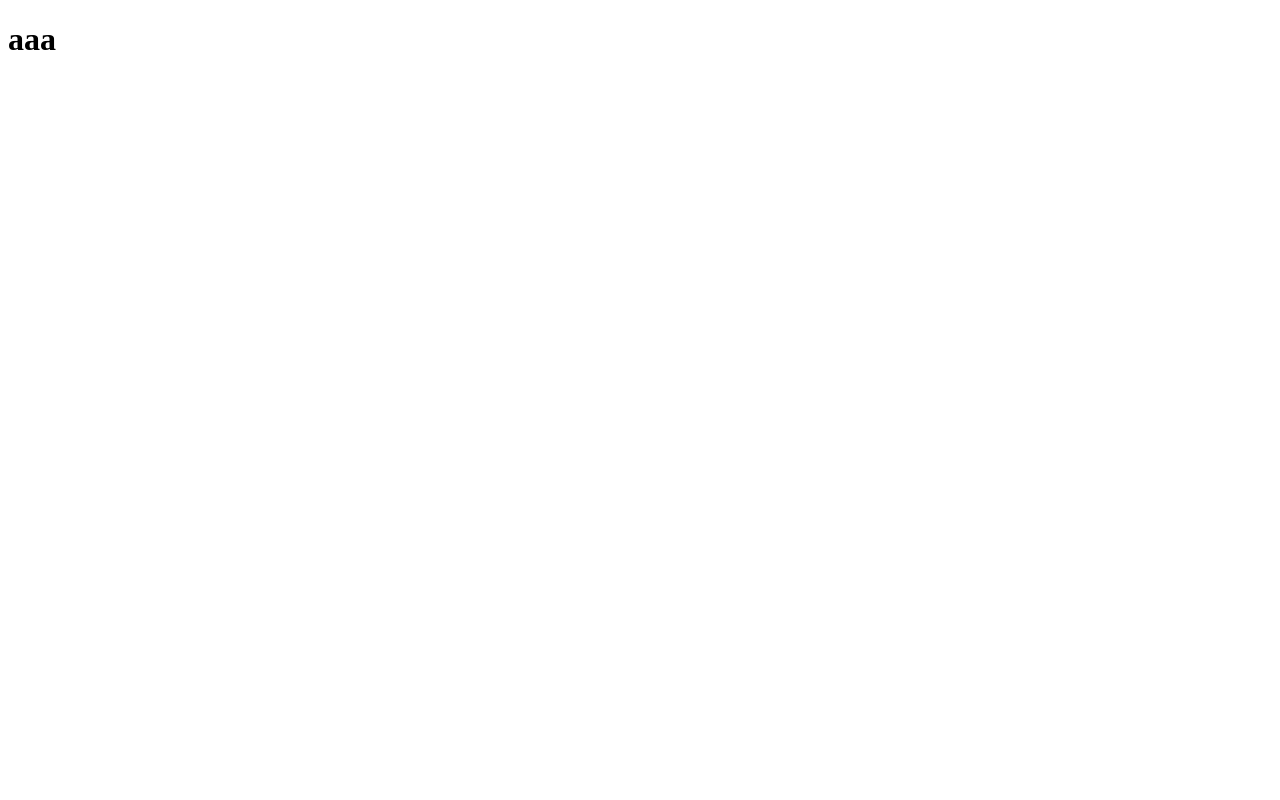
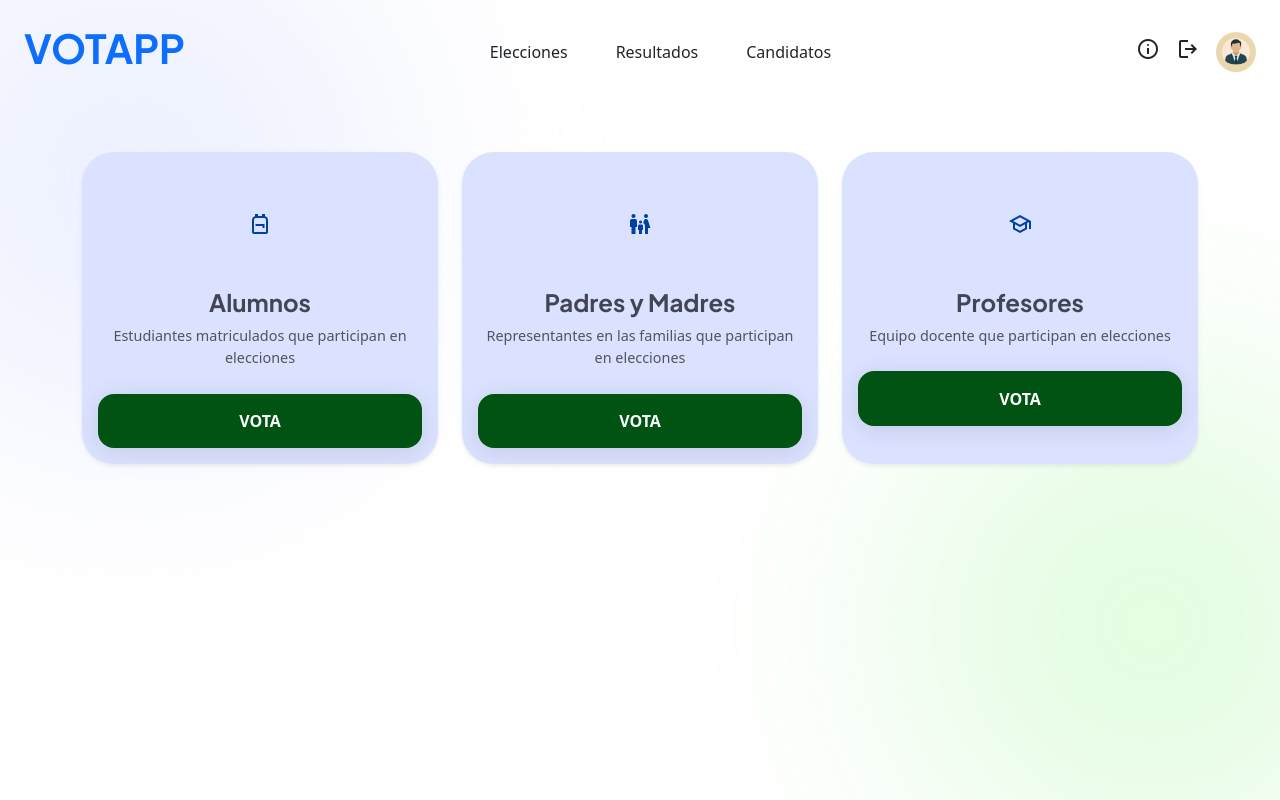
Before and after one commit to Alex9902/votapp, a plain HTML site: page frontend/views/home.html in a window 1280 px wide. Drawn offline with nearby package versions, Linux system fonts and the light colour scheme.

Commit message:
Front - feat: creación de weComponent card y header + /home a editar

```diff
--- /dev/null
+++ b/frontend/assets/components/card.js
@@ -0,0 +1,36 @@
+class CardComponent extends HTMLElement {
+    connectedCallback() {
+        const icono = this.getAttribute('icono');
+        const titulo = this.getAttribute('titulo');
+        const descripcion = this.getAttribute('descripcion');
+        const botonText = this.getAttribute('boton-text');
+
+        this.innerHTML = `
+        <div class="card text-center h-100 border-0 shadow-sm position-relative card-component">
+            <!-- Icono -->
+            <div class="d-flex align-items-center justify-content-center mx-auto mt-3 mb-4 icono-card">
+                <span class="material-symbols-outlined">
+                    ${icono}
+                </span>
+            </div>
+
+            <!-- Título -->
+            <h2 class="fuente-titular fw-bold mb-2">
+                ${titulo}
+            </h2>
+
+            <!-- Descripción -->
+            <p class="text-muted mb-4">
+                ${descripcion}
+            </p>
+
+            <!-- Botón -->
+            <button class="btn w-100 fw-bold">
+                ${botonText}
+            </button>
+        </div>
+        `;
+    }
+}
+
+customElements.define('app-card', CardComponent);
--- a/frontend/assets/components/header.js
+++ b/frontend/assets/components/header.js
@@ -1,21 +1,29 @@
-class Header extends HTMLElement{
-    connectedCallback(){
+class Header extends HTMLElement {
+    connectedCallback() {
 
         this.innerHTML = `
         <header>
-            <nav>
-                <a href="../views/dashboard.html"><h1 class="fuente-titular">VOTAPP</h1></a>
-                <div class="">
+        <nav class="d-flex justify-content-between align-items-center p-4">
+            <a class=" text-decoration-none" href="./home.html">
+                <h1 class="fuente-titular">VOTAPP</h1>
+            </a>
+
+            <div class="d-flex gap-5">
                 <a>Elecciones</a>
                 <a>Resultados</a>
                 <a>Candidatos</a>
             </div>
-                <div>
-                    <a></a>
+
+            <div class="d-flex gap-3 align-items-center">
+                <a><span class="material-symbols-outlined">info</span></a>
+                <a><span class="material-symbols-outlined">logout</span></a>
+                <a class="d-block" style="width: 40px; height: 40px;">
+                    <img class="w-100 h-100 object-fit-cover rounded-circle" src="../assets/static/user.png">
+                </a>
             </div>
         </nav>
     </header>
         `
     }
 }
-coustomElements.define('app-header', Header);
+customElements.define('app-header', Header);
--- /dev/null
+++ b/frontend/assets/styles/card.css
@@ -0,0 +1,47 @@
+
+.card-component {
+    border-radius: 2rem;
+    background-color: var(--primario-fijo);
+    padding: 1rem;
+}
+
+.icono-card {
+    width: 5rem;
+    height: 5rem;
+    background-color: var(--primario-fijo);
+    border-radius: 1.5rem;
+    display: flex;
+    align-items: center;
+    justify-content: center;
+    transition: transform 0.3s;
+    color: var(--primario);
+    font-size: 2.5rem;
+}
+
+.icono-card:hover {
+    transform: scale(1.1);
+}
+
+.card-component h2 {
+    font-size: 1.5rem;
+    color: var(--texto-variante);
+}
+
+.card-component p {
+    font-size: 0.9rem;
+    line-height: 1.4rem;
+    color: var(--contorno-variante);
+}
+
+.card-component button {
+    background-color: var(--terciario);
+    color: var(--sobre-terciario);
+    padding: 0.9rem;
+    border-radius: 1rem;
+    box-shadow: 0 4px 24px rgba(0, 0, 0, 0.1);
+    transition: all 0.2s;
+}
+
+.card-component button:hover {
+    opacity: 0.9;
+}
--- a/frontend/assets/styles/global.css
+++ b/frontend/assets/styles/global.css
@@ -15,14 +15,32 @@
     --sobre-primario-fijo: #001847;
 }
 
-body {
-    margin: 0;
-    padding: 0;
-    font-family: 'Inter', sans-serif;
-    background-color: var(--superficie);
-    color: #1b1b1e;
-    margin: 0;
-    overflow-x: hidden;
+body::before,
+body::after {
+    content: "";
+    position: fixed;
+    width: 40vw;
+    height: 40vw;
+    border-radius: 50%;
+    filter: blur(120px);
+    z-index: -1;
+    pointer-events: none;
+}
+
+/*Bola1*/
+body::before {
+    top: -10%;
+    left: -10%;
+    background: var(--primario-fijo);
+    opacity: 0.5;
+}
+
+/*Bol2*/
+body::after {
+    bottom: -10%;
+    right: -10%;
+    background: #a3f69c;
+    opacity: 0.3;
 }
 
 .fuente-titular {
--- a/frontend/views/home.html
+++ b/frontend/views/home.html
@@ -1,14 +1,56 @@
 <!DOCTYPE html>
-<html lang="en">
+<html lang="es">
+
 <head>
     <meta charset="UTF-8">
     <meta name="viewport" content="width=device-width, initial-scale=1.0">
-    <link href="../assets/styles/global.css">
 
+    <link href="https://cdn.jsdelivr.net/npm/bootstrap@5.3.2/dist/css/bootstrap.min.css" rel="stylesheet">
+    <link
+        href="https://fonts.googleapis.com/css2?family=Plus+Jakarta+Sans:wght@700;800&family=Inter:wght@400;500;600&display=swap"
+        rel="stylesheet">
+    <link href="https://fonts.googleapis.com/css2?family=Material+Symbols+Outlined:opsz,wght,FILL,GRAD@24,400,0,0"
+        rel="stylesheet">
+
+    <link href="../assets/styles/global.css" rel="stylesheet">
+    <link href="../assets/styles/card.css" rel="stylesheet">
     <title>Dashboard - Votapp</title>
 </head>
+
 <body>
-    <h1>aaa</h1>
     <app-header></app-header>
+<main class="container py-5">
+    <div class="row g-4">
+        <div class="col-12 col-md-4">
+            <app-card
+                icono="backpack"
+                titulo="Alumnos"
+                descripcion="Estudiantes matriculados que participan en elecciones"
+                boton-text="VOTA">
+            </app-card>
+        </div>
+
+        <div class="col-12 col-md-4">
+            <app-card
+                icono="family_restroom"
+                titulo="Padres y Madres"
+                descripcion="Representantes en las familias que participan en elecciones"
+                boton-text="VOTA">
+            </app-card>
+        </div>
+
+        <div class="col-12 col-md-4">
+            <app-card
+                icono="school"
+                titulo="Profesores"
+                descripcion="Equipo docente que participan en elecciones"
+                boton-text="VOTA">
+            </app-card>
+        </div>
+    </div>
+</main>
+    <script src="../assets/components/header.js"></script>
+    <script src="../assets/components/card.js"></script>
 </body>
+
 </html>
```
Also changed, not shown: frontend/index.html (+3 -11 lines), frontend/assets/static/user.png (added), 1 other file. Lines whose indentation alone changed are shown as unchanged.
